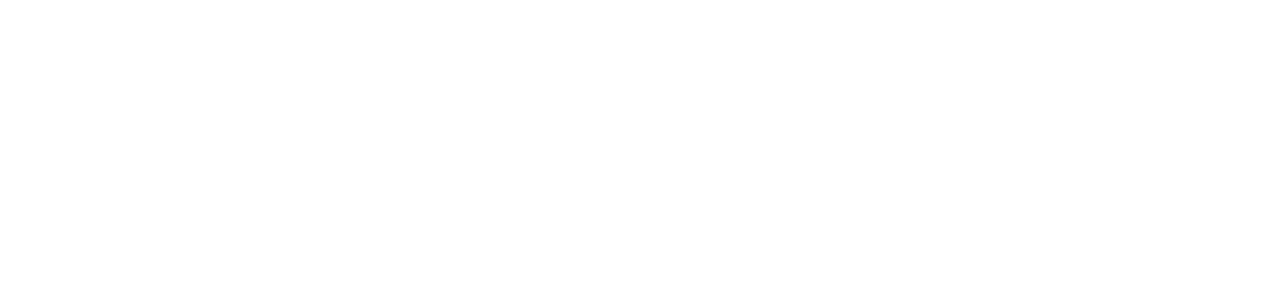
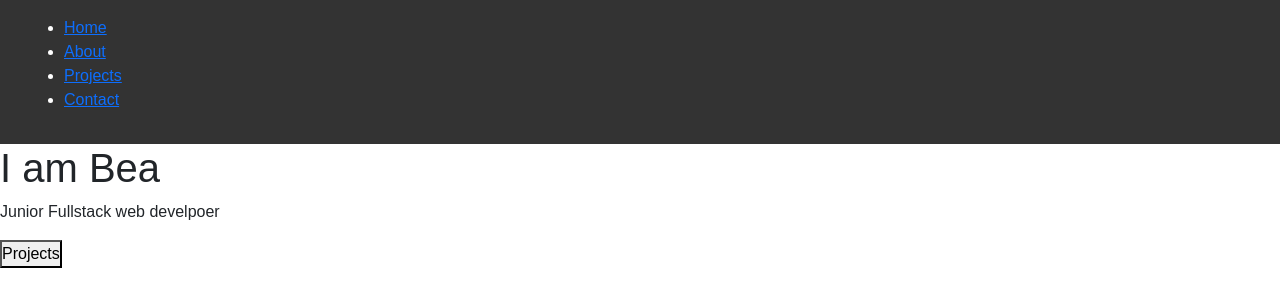
Before and after one commit to baebea86-code/beafswd-portfolio, a plain HTML site: page index.html in a window 1280 px wide. Drawn offline with nearby package versions, Linux system fonts and the light colour scheme.

Commit message:
navbar styled...hero section added

```diff
--- a/index.html
+++ b/index.html
@@ -10,5 +10,23 @@
 </head>
 <body>
 
+    <!-- nav bar -->
+    <nav>
+        <ul>
+            <li><a href="#">Home</a></li>
+            <li><a href="#">About</a></li>
+            <li><a href="#">Projects</a></li>
+            <li><a href="#">Contact</a></li>
+        </ul>
+    </nav>
+
+<!-- hero section -->
+    <section class="hero">
+    <h1>I am Bea</h1>
+    <p>Junior Fullstack web develpoer</p>
+    <button>Projects</button>
+    </section>
+
+
 </body>
 </html>
--- a/style.css
+++ b/style.css
@@ -0,0 +1,21 @@
+*{
+    margin: 0;
+    padding: 0;
+    box-sizing: border-box;
+    font-family: Arial, sans-serif;
+}
+
+body{
+    line-height: 1.6;
+}
+
+nav{
+    display: flex;
+    justify-content: space-between;
+    align-items: center;
+    padding: 1rem 2rem;
+    background: #333;
+    color: white;
+    position:sticky;
+    top: 0;
+}
```
